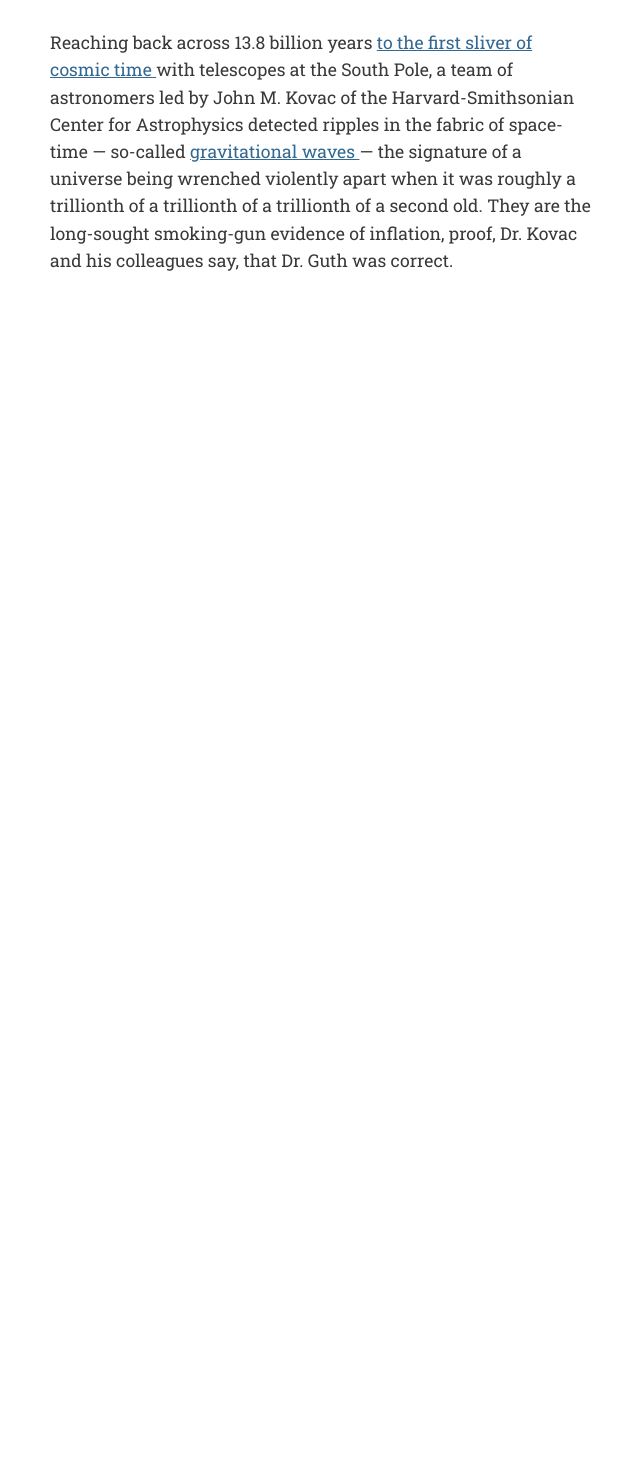
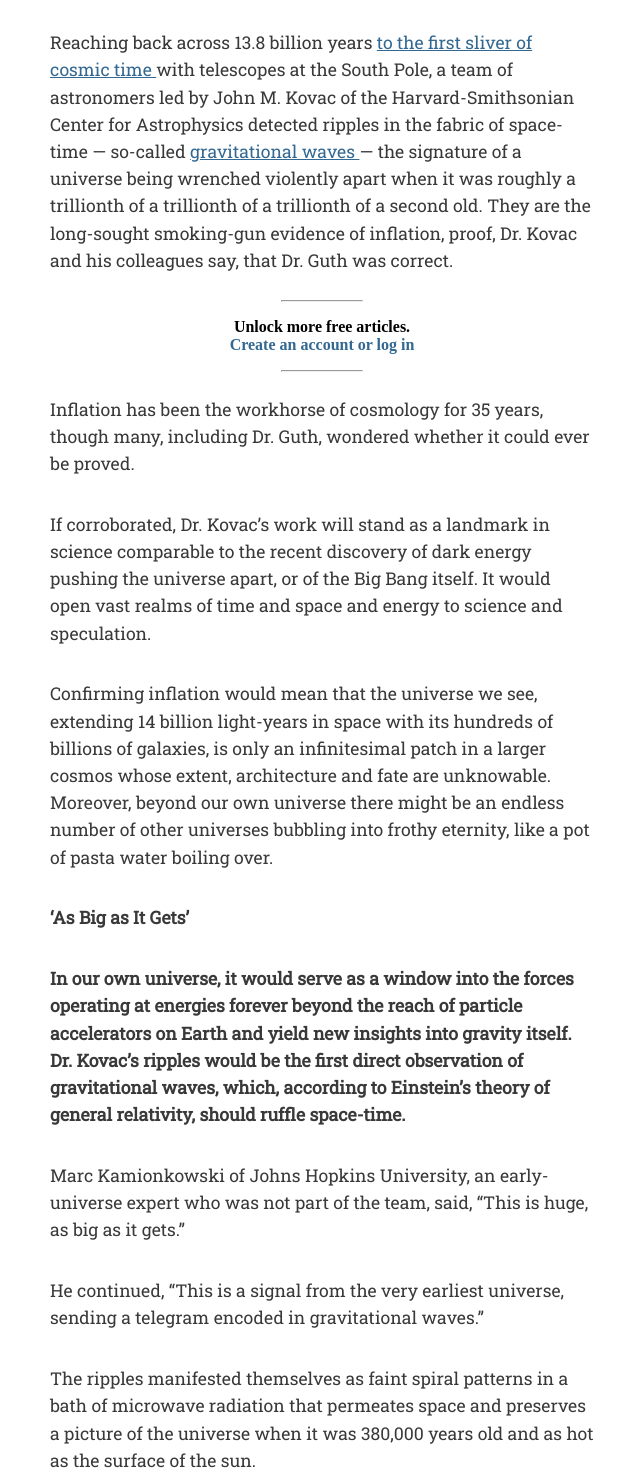
Before and after one commit to ValeriaLeonH/the_new_york_times_Valeria_clone_10jul23, a plain HTML site: page index.html in a window 1280 px wide. Shown: the part 1766-3243 px from the top of the page, without its empty margins (318-958 px from the left). Before the commit the page ends 2066 px from the top, so only its background shows below. Drawn offline with nearby package versions, Linux system fonts and the light colour scheme; a web font is replaced by a local one.

Commit message:
finalizando trabajo html

```diff
--- a/index.html
+++ b/index.html
@@ -115,6 +115,69 @@
         <p class="section-paragraph">
           Reaching back across 13.8 billion years <a href="#" class="paragraph-link"> to the first sliver of cosmic time </a> with telescopes at the South Pole, a team of astronomers led by John M. Kovac of the Harvard-Smithsonian Center for Astrophysics detected ripples in the fabric of space-time — so-called <a href="#" class="paragraph-link">gravitational waves </a> — the signature of a universe being wrenched violently apart when it was roughly a trillionth of a trillionth of a trillionth of a second old. They are the long-sought smoking-gun evidence of inflation, proof, Dr. Kovac and his colleagues say, that Dr. Guth was correct.
         </p>
+        <div class="division-text div100">
+          <hr />
+            <p>Unlock more free articles.</p>
+            <a href="#">
+              <p>Create an account or log in</p>
+            </a>
+          <hr />
+        </div>
+        <p class="section-paragraph">
+          Inflation has been the workhorse of cosmology for 35 years, though many, including Dr. Guth, wondered whether it could ever be proved.
+        </p>
+        <p class="section-paragraph">
+          If corroborated, Dr. Kovac’s work will stand as a landmark in science comparable to the recent discovery of dark energy pushing the universe apart, or of the Big Bang itself. It would open vast realms of time and space and energy to science and speculation.
+        </p>
+        <p class="section-paragraph">
+          Confirming inflation would mean that the universe we see, extending 14 billion light-years in space with its hundreds of billions of galaxies, is only an infinitesimal patch in a larger cosmos whose extent, architecture and fate are unknowable. Moreover, beyond our own universe there might be an endless number of other universes bubbling into frothy eternity, like a pot of pasta water boiling over.
+        </p>
+        <p class="section-paragraph title-paragraph">‘As Big as It Gets’</p>
+        <p class="section-paragraph title-paragraph">
+          In our own universe, it would serve as a window into the forces operating at energies forever beyond the reach of particle accelerators on Earth and yield new insights into gravity itself. Dr. Kovac’s ripples would be the first direct observation of gravitational waves, which, according to Einstein’s theory of general relativity, should ruffle space-time.
+        </p>
+        <p class="section-paragraph">
+          Marc Kamionkowski of Johns Hopkins University, an early-universe expert who was not part of the team, said, “This is huge, as big as it gets.”
+        </p>
+        <p class="section-paragraph">
+          He continued, “This is a signal from the very earliest universe, sending a telegram encoded in gravitational waves.”
+        </p>
+        <p class="section-paragraph">
+          The ripples manifested themselves as faint spiral patterns in a bath of microwave radiation that permeates space and preserves a picture of the universe when it was 380,000 years old and as hot as the surface of the sun.
+        </p>
+        <p class="section-paragraph">
+          Dr. Kovac and his collaborators, working in an experiment known as Bicep, for Background Imaging of Cosmic Extragalactic Polarization, reported their results in a scientific briefing at the Center for Astrophysics here on Monday and in a set of papers submitted to The Astrophysical Journal.
+        </p>
+        <!-- DIVISION image-->
+        <div class="bigbang-grid-title">
+          <div class="bigbang-grid-title-font">The Theory of Inflation</div>
+          <div class="bigbang-grid-paragraph">
+            Astronomers have found evidence to support the theory of inflation, which explains how the universe expanded so uniformly and so
+          </div>
+        </div>
+        <div class="bigbang-grid">
+          <div class="bigbang-rows">
+            <p>
+              <span class="bigbang-bold-text">THE UNIVERSE</span> is just under 14 billion years old. From our position in the Milky Way galaxy, we can observe a sphere that is now about 92 billion light-years across. But there's a mystery. Wherever we look, the universe has an even temperature
+            </p>
+          </div>
+          <div>
+            <p>
+              <span class="bigbang-bold-text">NOT ENOUGH TIME</span>The universe is not old enough for light to have traveled the vast distance from one side of the universe to the other, and there has not been enough time for scattered patches of hot and cold to mix into an even temperature
+            </p>
+          </div>
+          <div>
+            <p>
+              <span class="bigbang-bold-text">DISTANT COFFEE</span> At a smaller scale, imagine using a telescope to look a mile in one direction. You see a coffee cup, and from the amount of steam, you can estimate its temperature and how much it has cooled.
+            </p>
+          </div>
+          <div>
+            <p>
+              <span class="bigbang-bold-text">COFFEE EVERYWHERE</span>Now turn around and look a mile in the other direction. You see a similar coffee cup, at exactly the same temperature. Coincidence? Maybe. But if you see a similar cup in every direction, you might want to look for another explanation.
+            </p>
+          </div>
+
+        </div>
       </section>
     </article>
   </main>
--- a/style.css
+++ b/style.css
@@ -203,3 +203,28 @@
 .paragraph-link:hover{
   text-decoration: none;
 }
+
+.division-text {
+  text-align: center;
+  font-weight: bold;
+}
+
+.division-text > p {
+  margin-bottom: 0;
+}
+
+.division-text > a > p {
+  margin-top: 0;
+}
+
+.division-text > a {
+  color: #326891;
+}
+
+.division-text > hr {
+  width: 5rem;
+}
+
+.title-paragraph{
+  font-weight: 900;
+}
```
